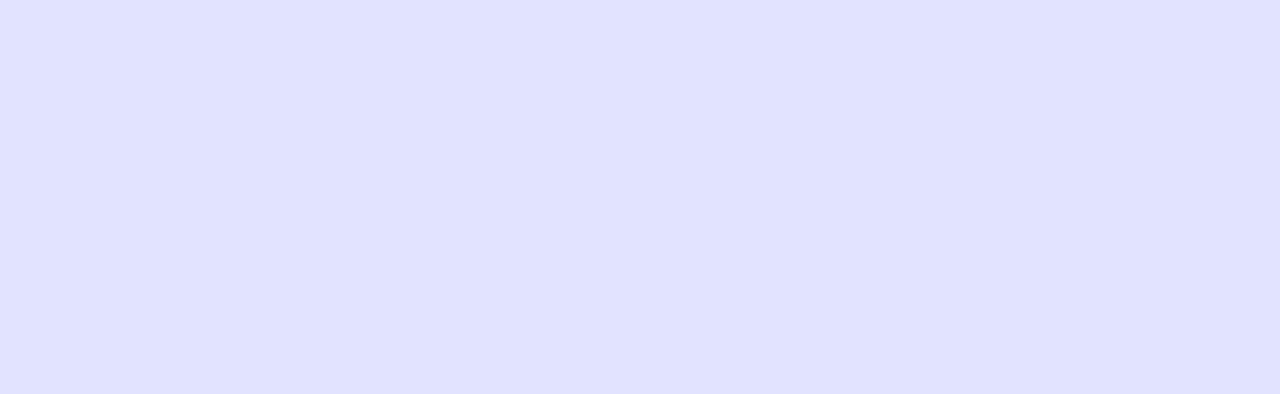
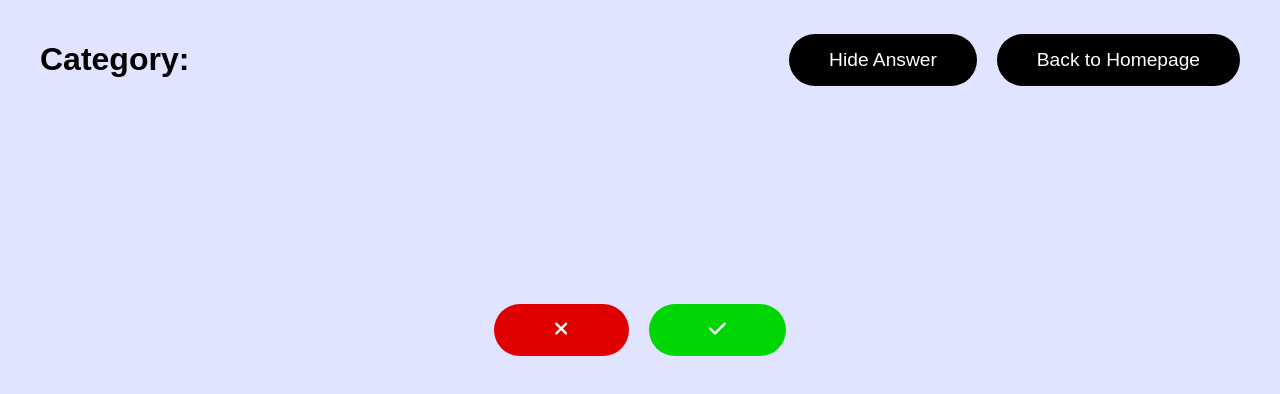
Before and after one commit to suttirakcha/lets-guess, a React (Create React App) app: page /1/1 in a window 1280 px wide. Shown: the top 394 px of the page. Built offline with nearby package versions, Linux system fonts and the light colour scheme; a web font is replaced by a local one.

Commit message:
Set timer and fix storages

```diff
--- a/src/components/Settings.tsx
+++ b/src/components/Settings.tsx
@@ -33,6 +33,7 @@ const Settings = ({ open, onClose, lang } : SettingsProps) => {
         <ToggleSelect id='switch-timer' checked={timerSwitch} onChange={toggleTimer} valueOne={mainLang.language.sixty_seconds} valueTwo={mainLang.language.hundred_twenty_seconds}/>
         <p>{mainLang.language.timer_note}</p>
       </div>
+
       <div className="setting-sec">
         <h2>{mainLang.language.screen_appearance}</h2>
         <div className="screen-appearance">
@@ -48,7 +49,7 @@ const Settings = ({ open, onClose, lang } : SettingsProps) => {
       <div className="setting-sec">
         <h2>{mainLang.language.hidden_answer_text_title}</h2>
         <TextInput className={`${hasSensitiveWords ? 'warning' : ''}`} placeholder={mainLang.language.the_text_is_hidden} id="hidden-answer-text" value={text} onChange={e => setText(e.target.value)} autoComplete="off"/>
-        <p>{mainLang.language.hidden_answer_text_desc}</p>
+        {mainLang.language.hidden_answer_text_desc}
         <p id="warning-hidden-text" className={`${hasSensitiveWords ? 'active' : 'inactive'}`}>{warningText}</p>
       </div>
     </DrawerCircle>
--- a/src/data/initial-storages.ts
+++ b/src/data/initial-storages.ts
@@ -1,5 +1,5 @@
 export const startStorages = () => {
-  localStorage.setItem("lang", "en")
+  localStorage.setItem("lang", "/en")
   localStorage.setItem("timer", String(60));
   localStorage.setItem("timer-continue", String(60));
   localStorage.setItem("text-hidden", "")
--- a/src/data/languages.tsx
+++ b/src/data/languages.tsx
@@ -33,8 +33,8 @@ export const englishText = {
   dark_mode: "Dark mode",
   warning_text: "*Please avoid using impolite or sensitive words.",
   hidden_answer_text_title: "Hidden answer text",
-  hidden_answer_text_desc: "This text will be shown when the hint giver presses the 'Hide answer' button, the default text is 'The answer is hidden'.",
-  the_text_is_hidden: "The text is hidden",
+  hidden_answer_text_desc: (<p>This text will be shown when the hint giver presses the 'Hide answer' button, the default text is 'The answer is hidden'.</p>),
+  the_text_is_hidden: "The answer is hidden",
   english: "English",
   thai: "Thai",
   chinese: "Chinese",
@@ -73,7 +73,7 @@ export const thaiText = {
   dark_mode: "โหมดมืด",
   warning_text: "*โปรดหลีกเลี่ยงการใช้คำที่ไม่สุภาพ หรือคำที่อ่อนไหว",
   hidden_answer_text_title: "ข้อความเมื่อซ่อนคำตอบ",
-  hidden_answer_text_desc: "ข้อความจะถูกแสดงเมื่อผู้ใบ้คำตอบกดปุ่ม 'ซ่อนคำตอบ' ข้อความเริ่มต้นคือ 'คำตอบถูกซ่อนไว้'",
+  hidden_answer_text_desc: (<p>ข้อความจะถูกแสดงเมื่อผู้บอกใบ้กดปุ่ม 'ซ่อนคำตอบ'<br/> ข้อความเริ่มต้นคือ 'คำตอบถูกซ่อนไว้'</p>),
   the_text_is_hidden: "คำตอบถูกซ่อนไว้",
   english: "อังกฤษ",
   thai: "ไทย",
@@ -113,7 +113,7 @@ export const chineseText = {
   dark_mode: "黑暗模式",
   warning_text: "*请避免用不礼貌或敏感的词。",
   hidden_answer_text_title: "隐藏答案的本文",
-  hidden_answer_text_desc: "暗示人按 “隐藏答案” 的时候，文本会展示。默认文本是 “答案被隐藏”",
+  hidden_answer_text_desc: (<p>暗示人按 “隐藏答案” 的时候，<br/>文本会展示。默认文本是 “答案被隐藏”</p>),
   the_text_is_hidden: "答案被隐藏",
   english: "英文",
   thai: "泰文",
--- a/src/hooks/useTextIsHidden.ts
+++ b/src/hooks/useTextIsHidden.ts
@@ -8,7 +8,7 @@ const useTextIsHidden = (lang: string | undefined) => {
   const { mainLang } = useLanguage(lang)
 
   const defaultText: string =
-    localStorage.getItem(
+    localStorage.length > 1 && localStorage.getItem(
       lang === LanguagesEnum.Thai ? "text-hidden-th" :
       lang === LanguagesEnum.Chinese ? "text-hidden-zh" :
       lang === LanguagesEnum.German ? "text-hidden-de" :
@@ -38,7 +38,7 @@ const useTextIsHidden = (lang: string | undefined) => {
       setHasSensitiveWords(false)
       handleMessage(text)
     }
-  }, [hasSensitiveWords, text, handleMessage])
+  }, [hasSensitiveWords, text])
 
   return { hasSensitiveWords, text, warningText, setText, defaultText }
 }
--- a/src/hooks/useTimer.ts
+++ b/src/hooks/useTimer.ts
@@ -1,8 +1,14 @@
-import { useState } from "react";
+import { useCallback, useState } from "react";
 import { ChangeEvent } from "react";
 
+type Timer = number | null
+
 const useTimer = () => {
+  const checkIfTimer = localStorage.getItem("timer-continue")
   const [timerSwitch, setTimerSwitch] = useState(localStorage.getItem("timer") == "120" ? true : false)
+  const [timerStart, setTimerStart] = useState<Timer>(checkIfTimer !== null ? parseInt(checkIfTimer) : null)
+
+  const [isTimeUp, setIsTimeUp] = useState(false)
 
   const toggleTimer = (e: ChangeEvent<HTMLInputElement>) => {
     setTimerSwitch(e.target.checked);
@@ -16,7 +22,7 @@ const useTimer = () => {
     }
   }
 
-  return { timerSwitch, toggleTimer }
+  return { timerSwitch, toggleTimer, isTimeUp, timerStart, setIsTimeUp, setTimerStart }
 }
 
 export default useTimer
--- a/src/pages/game-page.tsx
+++ b/src/pages/game-page.tsx
@@ -3,32 +3,102 @@ import { useEffect, useState } from "react"
 import { Background } from "../types/main-page"
 import useChangeMode from "../hooks/useChangeMode"
 import useLanguage from "../hooks/useLanguage"
+import { Button } from "../components/Button"
+import { FontAwesomeIcon } from "@fortawesome/react-fontawesome"
+import { faXmark, faCheck } from "@fortawesome/free-solid-svg-icons"
+import useTimer from "../hooks/useTimer"
 
 const GamePage = () => {
 
   const { lang, cate } = useParams()
   const { checkIfDarkMode } = useChangeMode()
   const { mainLang } = useLanguage(lang)
+  const { timerStart, setTimerStart, setIsTimeUp, isTimeUp } = useTimer()
 
   document.body.style.backgroundColor = checkIfDarkMode ? Background.BlueDark : Background.Blue
 
-  const words = mainLang.sortedCate.find(item => item.link == `/${cate}`)?.words
-  const randomWord = words && words[Math.floor(Math.random() * words.length)]
+  const hook = mainLang.sortedCate.find(item => item.link == `/${lang}/${cate}`)
+  const words = hook?.words
+  const category = hook?.category
+  const randomWord = words?.[Math.floor(Math.random() * words.length)]
 
+  const [clearGame, setClearGame] = useState(false)
+  const [startPage, setStartPage] = useState(true)
   const [word, setWord] = useState(randomWord)
+  const [skipWord, setSkipWord] = useState({
+    anim: '',
+    correction: ''
+  })
 
-  const gameData = {
-    timer: localStorage.getItem("timer-continue"),
-    point: localStorage.getItem("point"),
-    count: localStorage.getItem("timer")
+  const changeWord = (correction: string) => {
+    const [...guessWord]: any = words
+    const nextWord = words && guessWord[Math.floor(Math.random() * words.length)]
+
+    setSkipWord(prev => ({...prev, anim: 'out'}))
+
+    correction === 'wrong' ?
+      setSkipWord(prev => ({...prev, correction: 'wrong'})) :
+    correction === 'correct' ?
+      setSkipWord(prev => ({...prev, correction: 'correct'})) :
+      setSkipWord(prev => ({...prev, correction: ''}))
+
+    setTimeout(() => {
+      setWord(nextWord)
+      setSkipWord({correction:'', anim: 'in'})
+    }, 600)
+
+    setTimeout(() => [
+      setSkipWord({correction:'', anim: ''})
+    ], 1200)
   }
+
+  useEffect(() => {
+    const timer = setInterval(() => {
+      if (timerStart !== null){
+        if (timerStart > 0){
+          setTimerStart(timerStart - 1)
+          localStorage.setItem("timer-continue", String(timerStart))
+        }
+      }
+      if (timerStart == 0){
+        setIsTimeUp(true)
+        setTimeout(() => {
+          setIsTimeUp(false)
+          clearInterval(timer)
+        }, 2000)
+      }
+    }, 1000)
+
+    return () => { clearInterval(timer) }
+  }, [timerStart])
 
   const afterGameTexts = ['Having fun?','Better luck next time','Wanna play again?','Hope you have enjoyed the game']
   const [afterGameText, setAfterGameText] = useState(afterGameTexts[Math.floor(Math.random() * afterGameTexts.length)])
 
   return (
-    <div>
-
+    <div className="App">
+      <header className={`head-game${clearGame ? ' active' : ' inactive'}${startPage ? ' start' : ''}`}>
+        <div className="sec-left">
+          <h1 id="category">Category: {category}</h1>
+          <h1 id="get-point" className={`${skipWord.correction === 'correct' ? 'animate' : ''}`}>Point +1</h1>
+        </div>
+        <h1 id="timer">{timerStart}</h1>
+        <div className="checks-btns">
+          <Button size='medium' onClick={() => {}}>Hide Answer</Button>
+          <Button size='medium' onClick={() => {}}>Back to Homepage</Button>
+        </div>
+      </header>
+      <main className={`app-main words-in-screen${clearGame ? ' active' : ' inactive'}${startPage ? ' start' : ''}`}>
+        <h1 id="words" className={`${skipWord.correction === 'wrong' ? 'wrong-word ' : ''}${skipWord.correction === 'correct' ? 'correct-word ' : ''}${skipWord.anim}`}>{word}</h1>
+        <footer className="checks-btns with-top-space">
+          <Button className="incorrect" onClick={() => changeWord('wrong')} disabled={skipWord.correction !== '' ? true : false}>
+            <FontAwesomeIcon icon={faXmark}/>
+          </Button>
+          <Button className="correct" onClick={() => changeWord('correct')} disabled={skipWord.correction !== '' ? true : false}>
+            <FontAwesomeIcon icon={faCheck}/>
+          </Button>
+        </footer>
+      </main>
     </div>
   )
 }
--- a/src/pages/main.tsx
+++ b/src/pages/main.tsx
@@ -70,7 +70,7 @@ export default function MainPage(){
     setTimeout(() => {
       navigate(link, {replace:true})
       setPageSec(prev => ({...prev, headerFading: false, isChanging: false}));
-      localStorage.setItem("lang", link)
+      lang && localStorage.setItem("lang", link)
     }, 900)
   }
 
--- a/src/pages/redirect.tsx
+++ b/src/pages/redirect.tsx
@@ -3,7 +3,7 @@ import { useEffect, useState } from "react";
 
 const Redirect = () => {
 
-  const [link, setLink] = useState("/")
+  const [link, setLink] = useState<string>('')
 
   useEffect(() => {
     if (localStorage.getItem("lang") !== null){
@@ -11,7 +11,7 @@ const Redirect = () => {
     } else {
       setLink('/en')
     }
-  }, [link])
+  }, [link, localStorage])
 
   return (
     <Navigate to={link}/>
```
